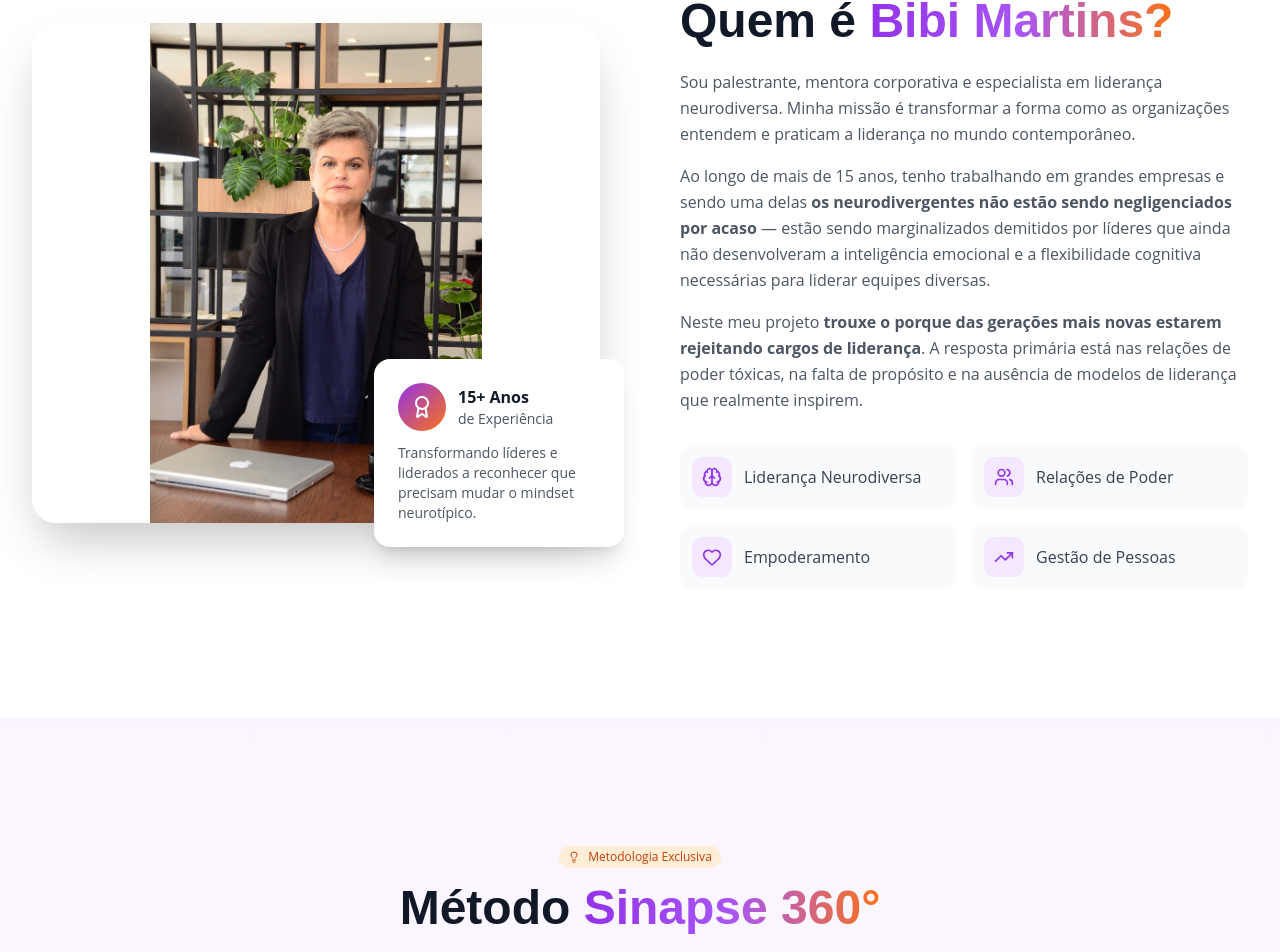
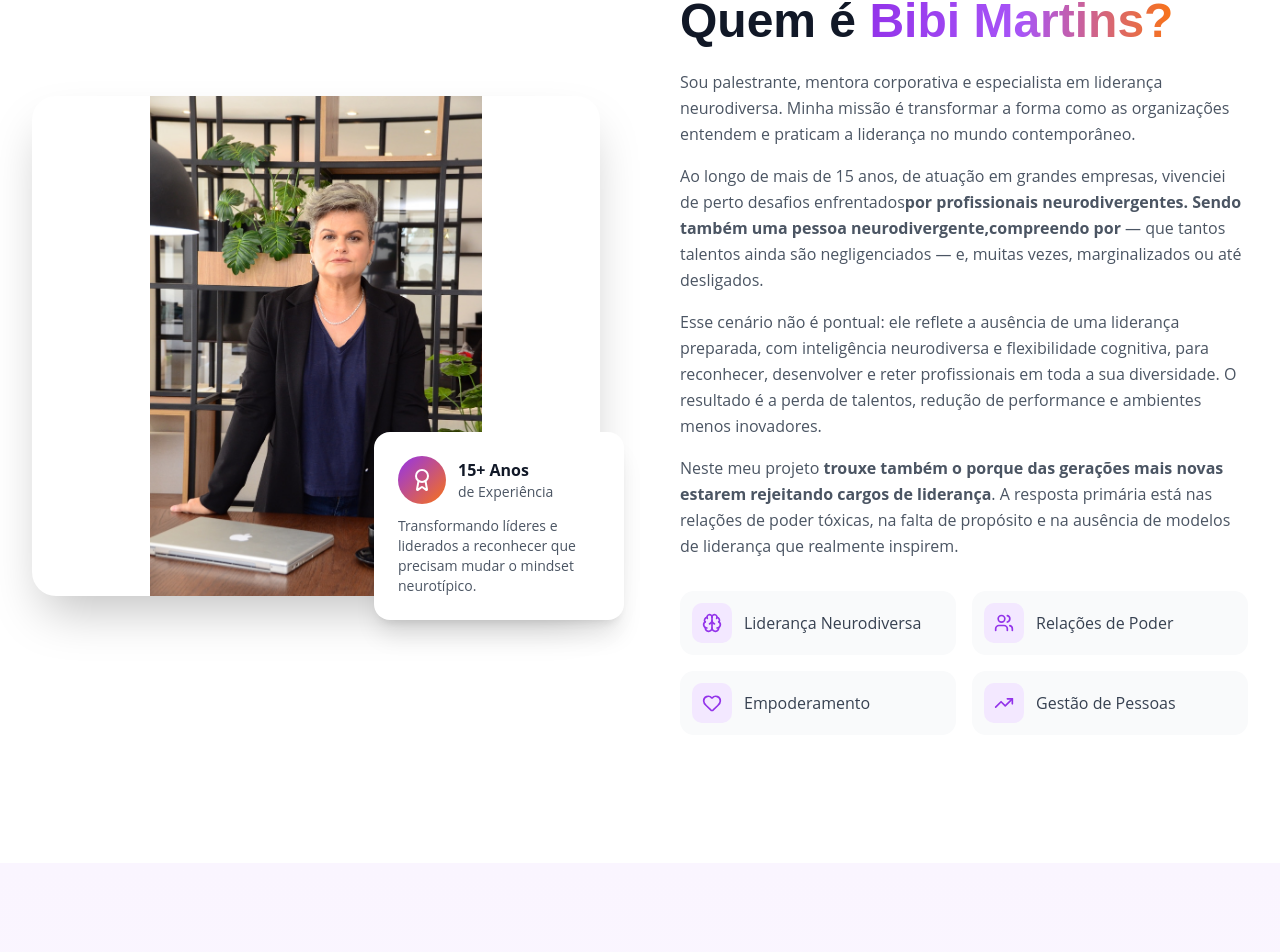
Before and after one commit to Inovamentes/bibimartins-site, a React (Vite) app: page / in a window 1280 px wide. Shown: the part 972-1924 px from the top of the page. Built offline with nearby package versions, Linux system fonts and the light colour scheme.

Commit message:
Revise text on neurodiversity and leadership challenges
Refined text to enhance clarity and personal perspective on neurodiversity in leadership.

```diff
--- a/src/App.tsx
+++ b/src/App.tsx
@@ -297,17 +297,19 @@ function App() {
                   a liderança no mundo contemporâneo.
                 </p>
                 <p>
-                  Ao longo de mais de 15 anos, tenho trabalhando em grandes empresas e sendo uma delas
-                  <strong> os neurodivergentes não estão sendo negligenciados por acaso</strong> —
-                  estão sendo marginalizados demitidos por líderes que ainda não desenvolveram a
-                  inteligência emocional e a flexibilidade cognitiva necessárias para
-                  liderar equipes diversas.
+                  Ao longo de mais de 15 anos, de atuação em grandes empresas, vivenciei de perto desafios enfrentados
+                  <strong>por profissionais neurodivergentes. Sendo também uma pessoa neurodivergente,compreendo por </strong> —
+                  que tantos talentos ainda são negligenciados — e, muitas vezes, marginalizados ou até desligados.
                 </p>
                 <p>
-                  Neste meu projeto <strong>trouxe o porque das gerações mais novas estarem rejeitando
+                  Esse cenário não é pontual: ele reflete a ausência de uma liderança preparada, com inteligência neurodiversa
+                  e flexibilidade cognitiva, para reconhecer, desenvolver e reter profissionais em toda a sua diversidade.
+                  O resultado é a perda de talentos, redução de performance e ambientes menos inovadores.
+                </p>
+                <p>
+                  Neste meu projeto <strong>trouxe também o porque das gerações mais novas estarem rejeitando
                   cargos de liderança</strong>. A resposta primária está nas relações de poder tóxicas,
-                  na falta de propósito e na ausência de modelos de liderança que realmente
-                  inspirem.
+                  na falta de propósito e na ausência de modelos de liderança que realmente inspirem.
                 </p>
               </div>
 
```
